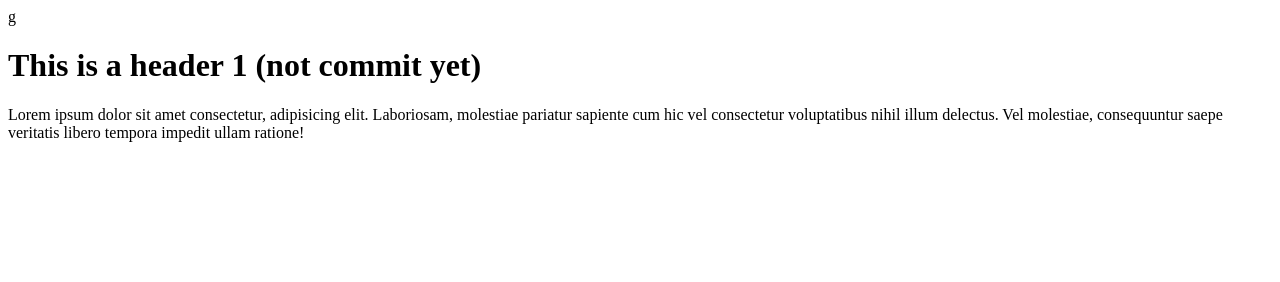
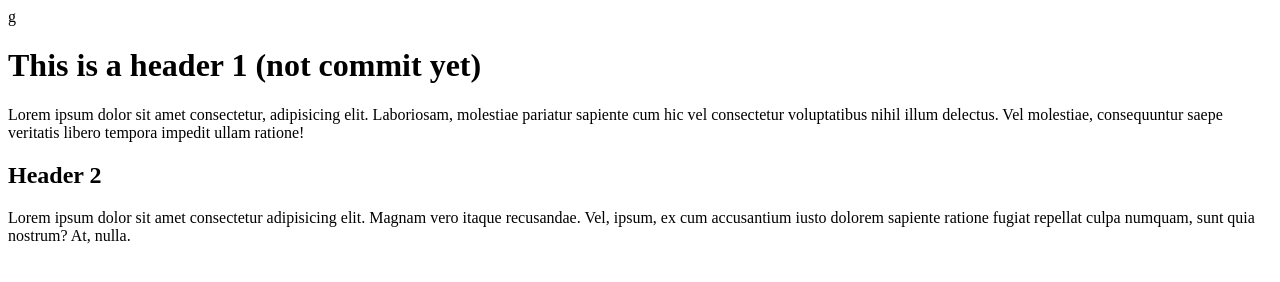
Before and after one commit to sokhakun/git-repo, a plain HTML site: page index.html in a window 1280 px wide. Drawn offline with Linux system fonts and the light colour scheme.

Commit message:
Adding H2 + Lorem text

```diff
--- a/index.html
+++ b/index.html
@@ -9,5 +9,8 @@
 <body>
     <h1>This is a header 1 (not commit yet)</h1>
     <p>Lorem ipsum dolor sit amet consectetur, adipisicing elit. Laboriosam, molestiae pariatur sapiente cum hic vel consectetur voluptatibus nihil illum delectus. Vel molestiae, consequuntur saepe veritatis libero tempora impedit ullam ratione!</p>
+
+    <h2>Header 2</h2>
+    <p>Lorem ipsum dolor sit amet consectetur adipisicing elit. Magnam vero itaque recusandae. Vel, ipsum, ex cum accusantium iusto dolorem sapiente ratione fugiat repellat culpa numquam, sunt quia nostrum? At, nulla.</p>
 </body>
 </html>
```
